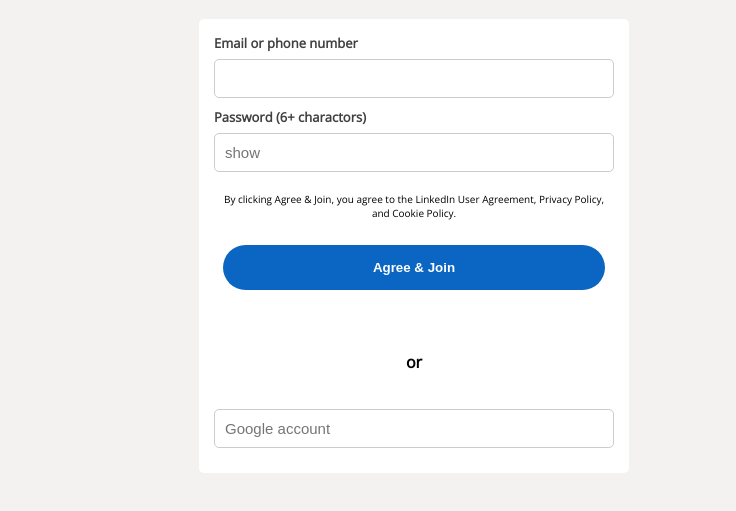
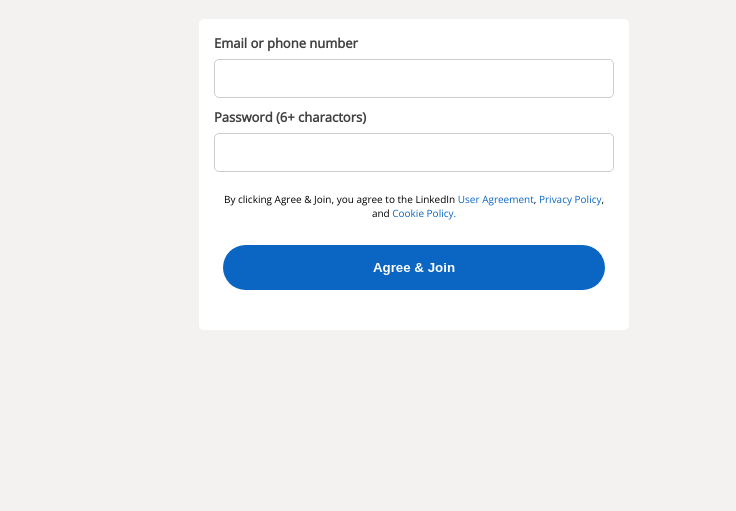
Before and after one commit to Jagan6923/Linkedin-project, a plain HTML site: page index.html in a window 1280 px wide. Shown: the part 137-648 px from the top of the page, without its empty margins (226-962 px from the left). Drawn offline with nearby package versions, Linux system fonts and the light colour scheme.

Commit message:
links added

```diff
--- a/index.html
+++ b/index.html
@@ -29,18 +29,22 @@
                     </div>
                     <label>Password (6+ charactors)</label>
                     <div class="full-width">
-                        <input type="password" placeholder="show" />
+                        <input type="password" />
                     </div>
-                    <small>By clicking Agree & Join, you agree to the LinkedIn User Agreement, Privacy Policy, and
-                        Cookie Policy.</small>
+                    <small>By clicking Agree & Join, you agree to the LinkedIn <a
+                            href="https://www.linkedin.com/legal/user-agreement?session_redirect=https%3A%2F%2Fwww%2Elinkedin%2Ecom%2Fin%2Fjeyaraman-s-a19658281%3Ftrk%3Dpublic-profile-join-page&trk=registration-frontend_join-form-user-agreement">
+                            User Agreement</a>, <a
+                            href="https://www.linkedin.com/legal/privacy-policy?session_redirect=https%3A%2F%2Fwww%2Elinkedin%2Ecom%2Fin%2Fjeyaraman-s-a19658281%3Ftrk%3Dpublic-profile-join-page&trk=registration-frontend_join-form-privacy-policy">Privacy
+                            Policy</a>, and <a
+                            href="https://www.linkedin.com/legal/cookie-policy?session_redirect=https%3A%2F%2Fwww%2Elinkedin%2Ecom%2Fin%2Fjeyaraman-s-a19658281%3Ftrk%3Dpublic-profile-join-page&trk=registration-frontend_join-form-cookie-policy">Cookie
+                            Policy.</a></small>
                     <div class="signup-btn-div">
                         <button class="signup-btn">Agree & Join</button>
                     </div>
 
                 </div>
-                <h4 class="or">or</h4>
-                <div class="input-fieldss">
-                    <input type="text" placeholder="Google account" /></div>
+
+
             </div>
     </div>
     </div>
--- a/styles.css
+++ b/styles.css
@@ -56,7 +56,7 @@ select {
     font-size: 15px;
 }
 
-label{
+label {
     color: rgb(64 64 64);
     font-family: 'Open Sans', sans-serif;
     font-size: small;
@@ -68,13 +68,16 @@ label{
     display: flex;
     width: 100%;
 }
-small{
+
+small {
     text-align: center;
     padding-top: 10px;
     font-family: 'Open Sans', sans-serif;
-    font-size: x-small;
+    font-size: 10px;
     padding-bottom: 0px;
+    font-weight: 500;
 }
+
 .signup-btn {
     border: 10px;
     background-color: #0a66c2;
@@ -92,15 +95,18 @@ small{
     justify-content: center;
     width: 100%;
 }
-.h4{
+
+.h4 {
     font-family: 'Open Sans', sans-serif;
 }
-.or{
+
+.or {
     text-align: center;
     font-family: 'Open Sans', sans-serif;
-    padding-top:-15px;
+    padding-top: -15px;
 }
-.input-fieldss{
+
+.input-fieldss {
     padding: 15px;
     display: flex;
     justify-content: space-between;
@@ -109,3 +115,9 @@ small{
     font-family: 'Open Sans', sans-serif;
 
 }
+
+a {
+    text-decoration: none;
+    color: #0a66c2;
+
+}
```
Also changed, not shown: Overview.png (added).
